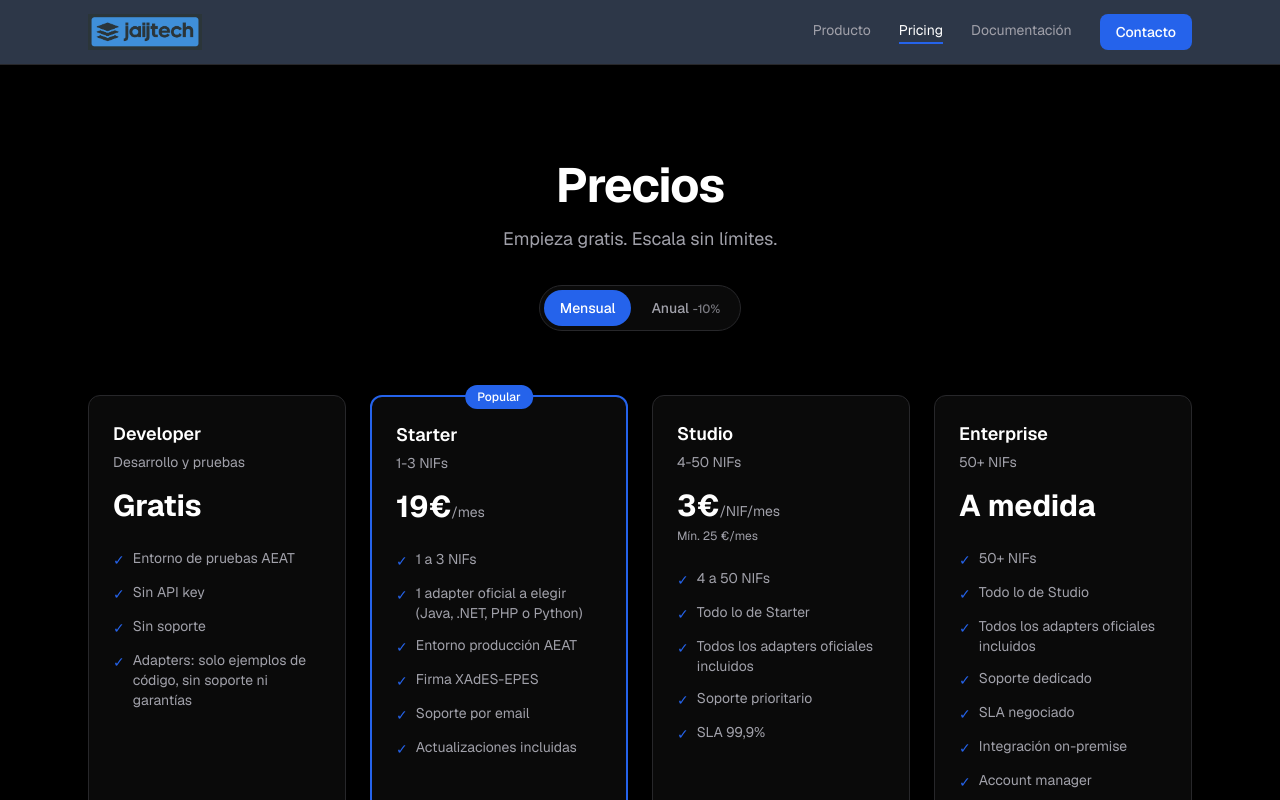
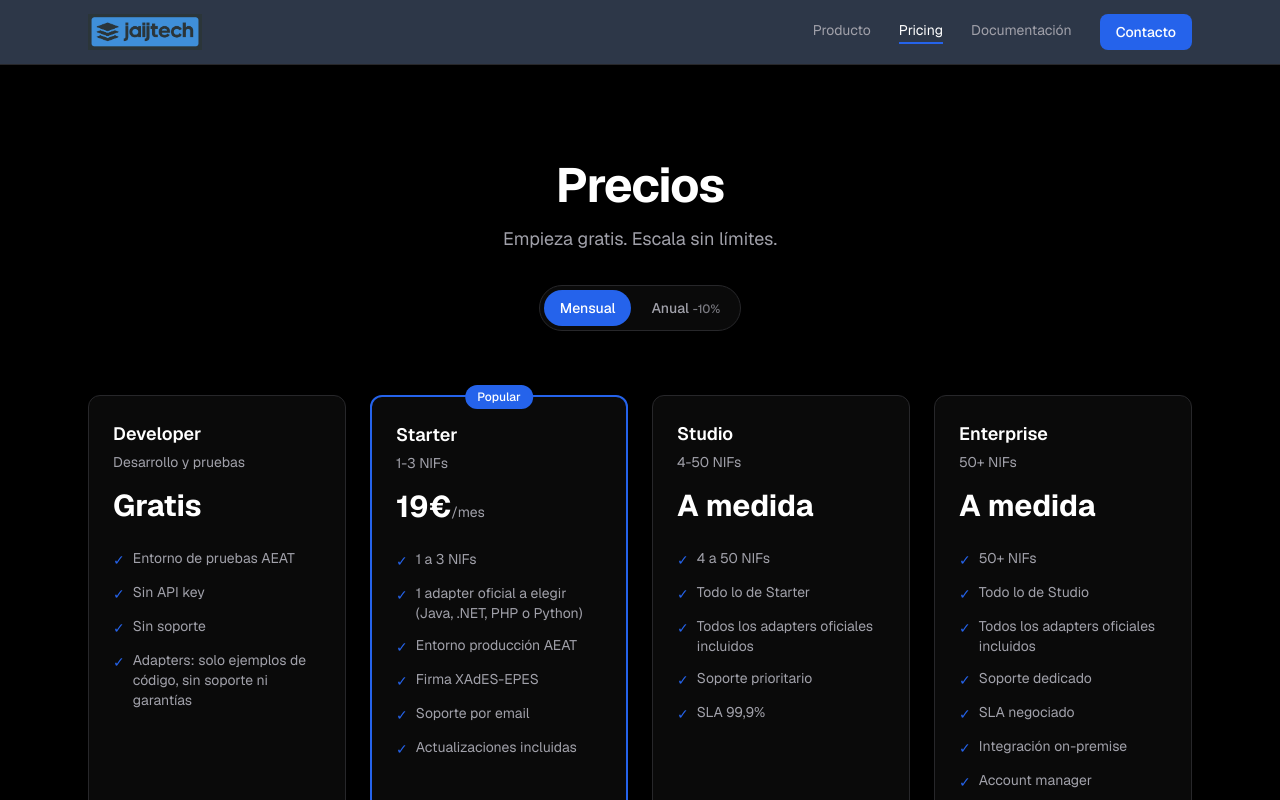
Before and after one commit to jaijtech/jaijtech.com, a Next.js app: page /pricing in a window 1280 px wide. Shown: the top 800 px of the page. Built offline with nearby package versions, Linux system fonts and the light colour scheme.

Commit message:
fix: Studio precio anual eliminado — siempre muestra 'A medida' independiente del toggle

```diff
--- a/app/pricing/pricing-content.tsx
+++ b/app/pricing/pricing-content.tsx
@@ -60,12 +60,11 @@ const plans: Plan[] = [
   {
     name: "Studio",
     description: "4-50 NIFs",
-    monthlyPrice: 3,
-    annualPrice: 22.5,
+    monthlyPrice: null,
+    annualPrice: null,
+    priceLabel: "A medida",
     priceId: null,
     annualPriceId: null,
-    priceUnit: "/NIF/mes",
-    minPrice: "Mín. 25\u00A0\u20AC/mes",
     features: [
       "4 a 50 NIFs",
       "Todo lo de Starter",
```
